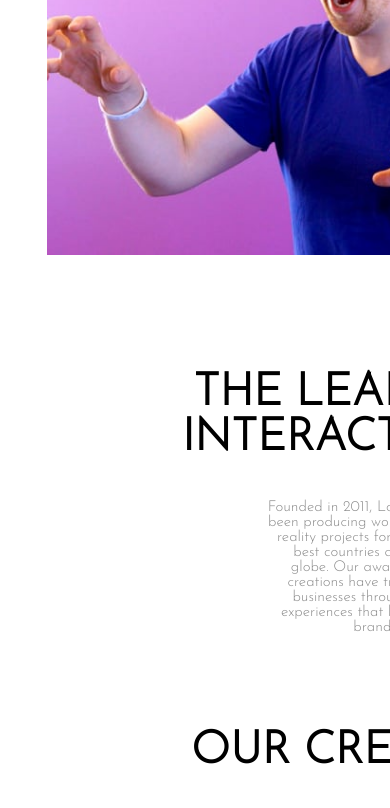
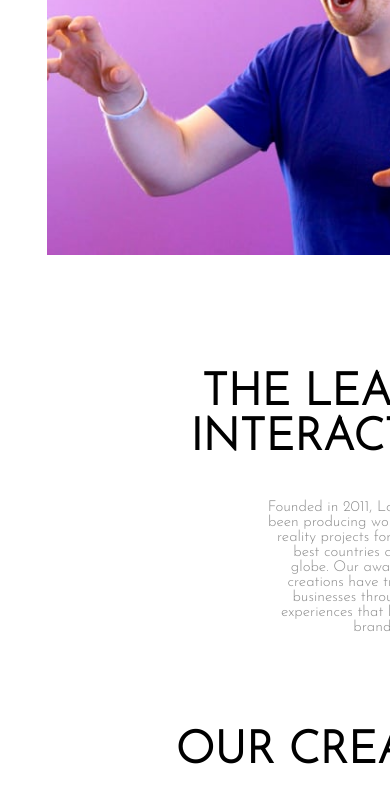
Before and after one commit to kenzo7664/loopstudios, a plain HTML site: page index.html in a window 390 px wide. Shown: the part 847-1655 px from the top of the page. Drawn offline with Linux system fonts and the light colour scheme.

Commit message:
corrections made

```diff
--- a/css/query.css
+++ b/css/query.css
@@ -36,16 +36,16 @@
        padding-right: 0%;
     }
    .text1{
-       text-align: center;
-       border: 1px solid white;
-       padding-right: 1%;
-       padding-left: 7%;
-       margin-left: 37%;
-       margin-right: -61%;
+    text-align: center;
+    border: 1px solid white;
+    padding-right: 1%;
+    padding-left: 7%;
+    margin-left: 32%;
+    margin-right: -71%;
     }
    .head{
       margin-top: 10%;
-      margin-left: 49%;
+      margin-left: 45%;
       margin-right: -49%;
       text-align: center;
     }
```
